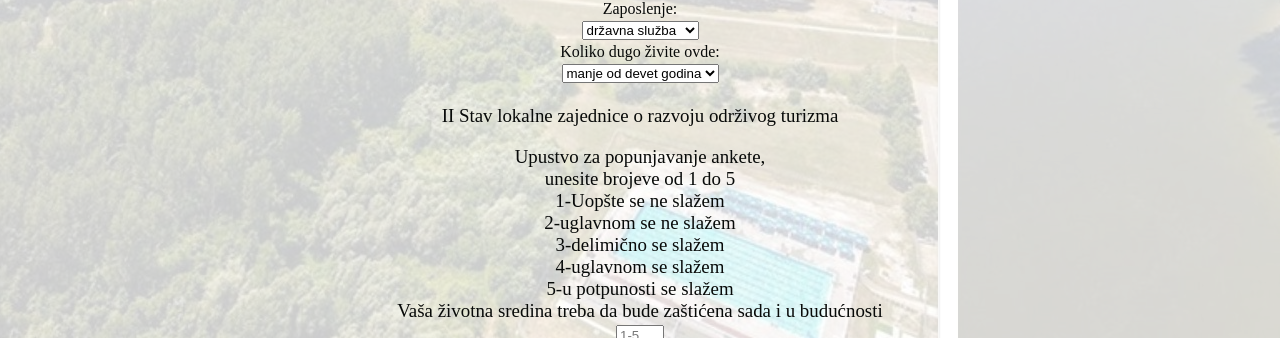
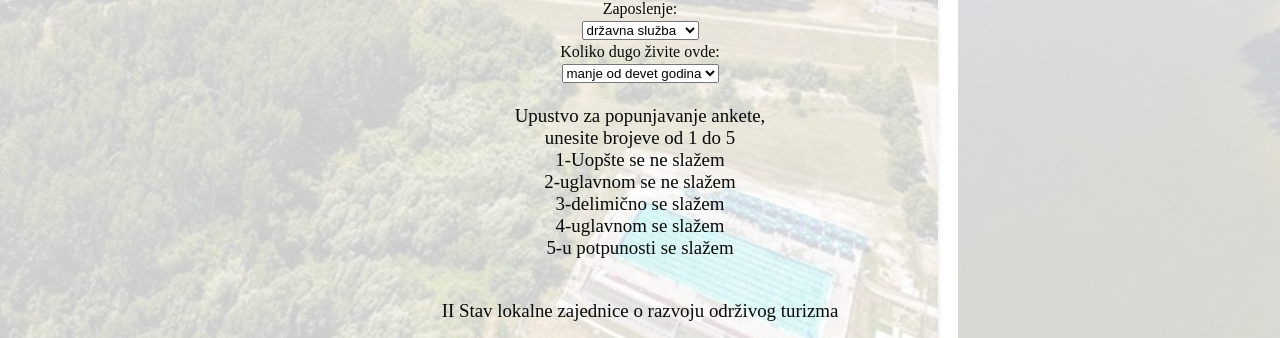
Before and after one commit to gorankn89/Anketa, a plain HTML site: page index.html in a window 1280 px wide. Shown: the part 398-736 px from the top of the page. Drawn offline with Linux system fonts and the light colour scheme.

Commit message:
Update index.html

```diff
--- a/index.html
+++ b/index.html
@@ -163,16 +163,18 @@
     <option value="više od 50">više od 50</option>
     </select><br>
 
-        <p>
-            <naslov>II Stav lokalne zajednice o razvoju održivog turizma</naslov>
-        </p>
-        <p> Upustvo za popunjavanje ankete,<br>
+         <p> Upustvo za popunjavanje ankete,<br>
             unesite brojeve od 1 do 5 <br>
             1-Uopšte se ne slažem<br>
             2-uglavnom se ne slažem<br>
             3-delimično se slažem<br>
             4-uglavnom se slažem<br>
-            5-u potpunosti se slažem<br>
+            5-u potpunosti se slažem<br><br></p>
+
+        <p>
+            <naslov>II Stav lokalne zajednice o razvoju održivog turizma</naslov>
+        </p>
+
 
 
 
```
